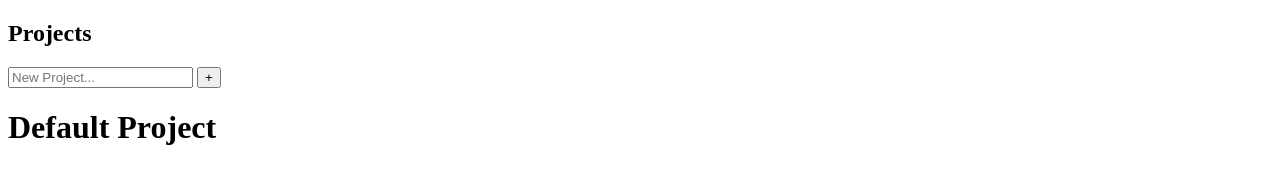
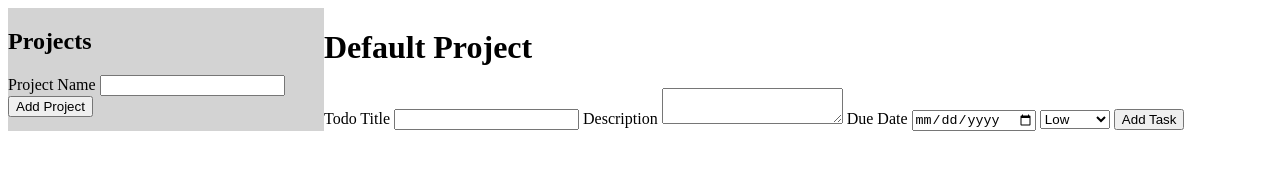
Before and after one commit to galihindra22/to-do-list, a website built with webpack: page src/template.html in a window 1280 px wide. Built offline with nearby package versions, Linux system fonts and the light colour scheme.

Commit message:
Add basic HTML and CSS

```diff
--- a/src/index.js
+++ b/src/index.js
@@ -1,6 +1,6 @@
 import Todo from "./todo.js";
 import ProjectManager from "./projectmanager.js";
-
+import './styles.css';
 
 function renderTodos(){
     const container = document.querySelector(".container");
--- /dev/null
+++ b/src/styles.css
@@ -0,0 +1,8 @@
+body{
+    display: grid;
+    grid-template-columns: 1fr 3fr;
+}
+
+aside{
+    background-color: lightgray;
+}
--- a/src/template.html
+++ b/src/template.html
@@ -4,6 +4,7 @@
     <meta charset="UTF-8">
     <meta name="viewport" content="width=device-width, initial-scale=1.0">
     <title>Todo List</title>
+    <link rel="stylesheet" href="./styles.css">
 </head>
 <body>
     <aside>
@@ -11,14 +12,33 @@
             <h2>Projects</h2>
             <ul id="project-list"></ul>
             <form id="new-project-form">
-                <input type="text" id="project-input" placeholder="New Project..." required>
-                <button type="submit">+</button>
+                <label for="project-input">Project Name</label>
+                <input type="text" id="project-input" name="project-name" required>
+                <button type="submit">Add Project</button>
             </form>
         </div>
     </aside>
     <main>
         <div class="container">
-            <h1>Default Project</h1>
+            <header>
+                <h1>Default Project</h1>
+            </header>
+            <div class="todo-list"></div>
+
+            <form id="new-todo-form">
+                <label for="todo-title">Todo Title</label>
+                <input type="text" id="todo-title" name="todo-title" required>
+                <label for="todo-description">Description</label>
+                <textarea type="textarea" name="todo-description" id="todo-description" required></textarea>
+                <label for="todo-date">Due Date</label>
+                <input type="date" id="todo-date" name="todo-date">
+                <select name="todo-priority" id="todo-priority">
+                    <option value="Low">Low</option>
+                    <option value="Medium">Medium</option>
+                    <option value="High">High</option>
+                </select>
+                <button type="submit">Add Task</button>
+            </form>
         </div>
 
     </main>
```
